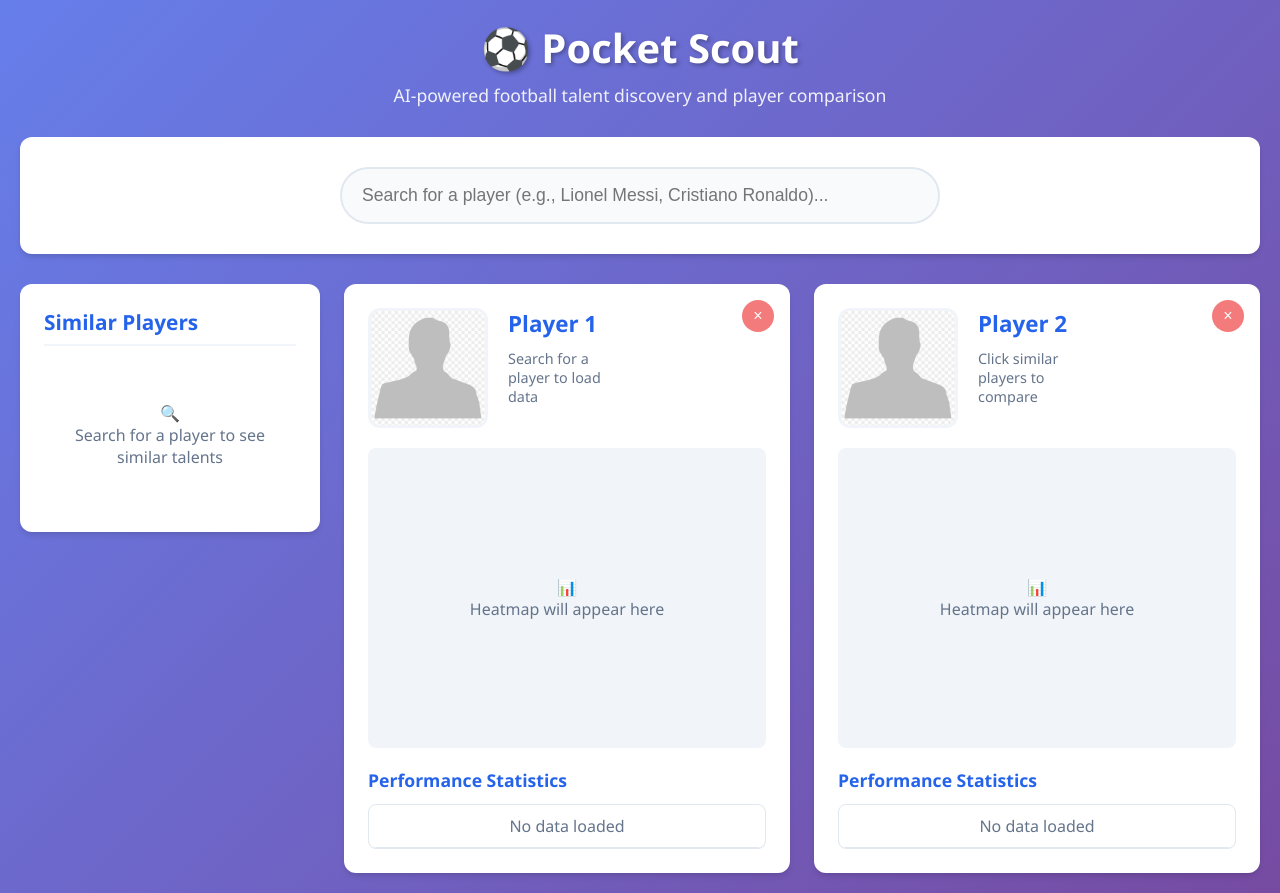
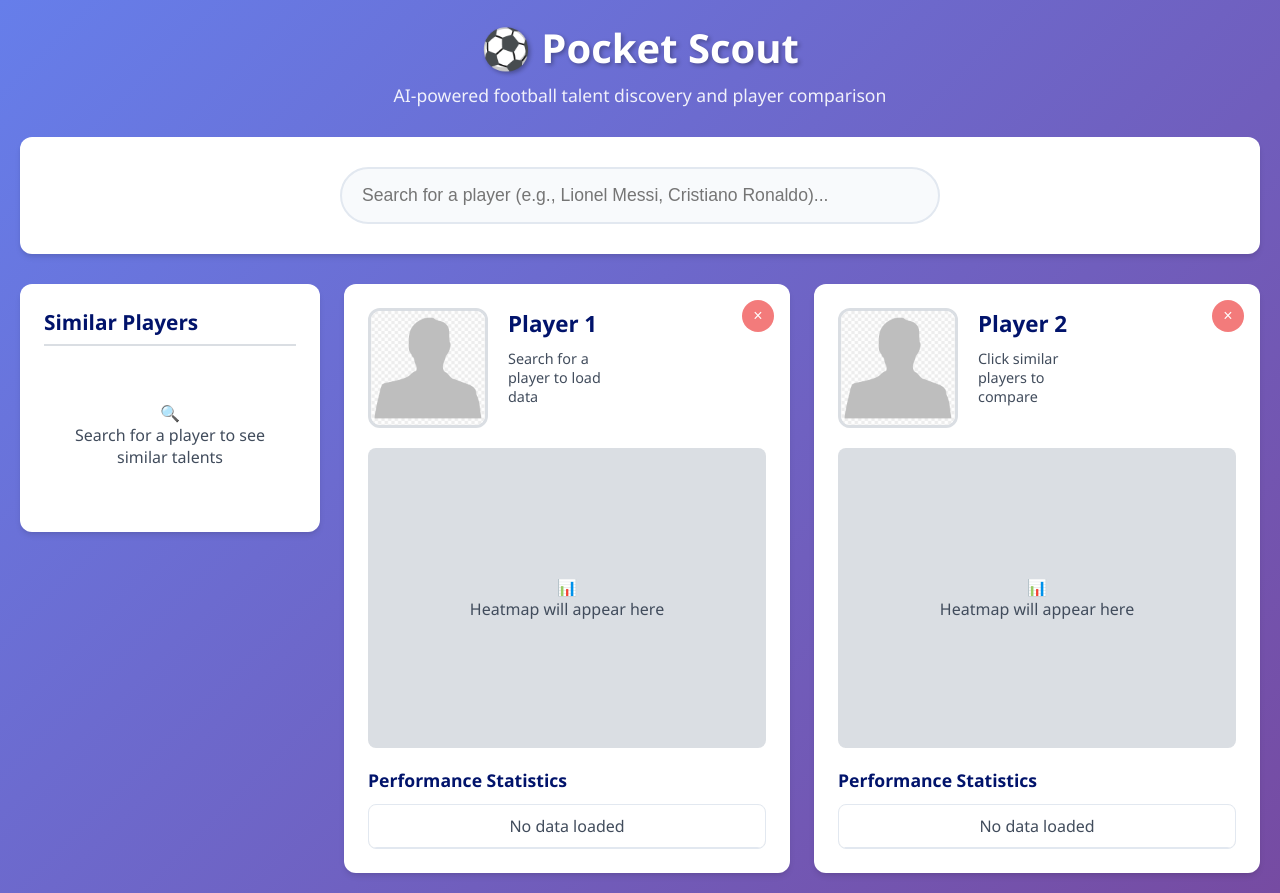
Before and after one commit to MusondaSinkala/Pocket-Scout, a Flask app: page / in a window 1280 px wide. Run offline with Flask 3, Linux system fonts and the light colour scheme; parts of the project's set-up code (start-up, migrations or seed data) failed here and were passed over.

Commit message:
Change color variables in index.html
Updated color variables for improved theme.

```diff
--- a/templates/index.html
+++ b/templates/index.html
@@ -5,9 +5,9 @@
     <title>Pocket Scout - Football Player Analytics</title>
     <style>
         :root {
-            --primary-color: #2563eb;
-            --secondary-color: #64748b;
-            --accent-color: #f1f5f9;
+            --primary-color: #01136b;
+            --secondary-color: #414c5c;
+            --accent-color: #dadee3;
             --text-color: #1e293b;
             --border-color: #e2e8f0;
             --hover-color: #3b82f6;
```
